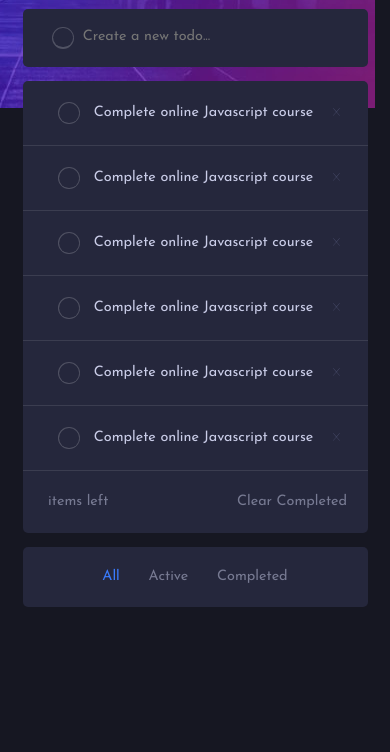
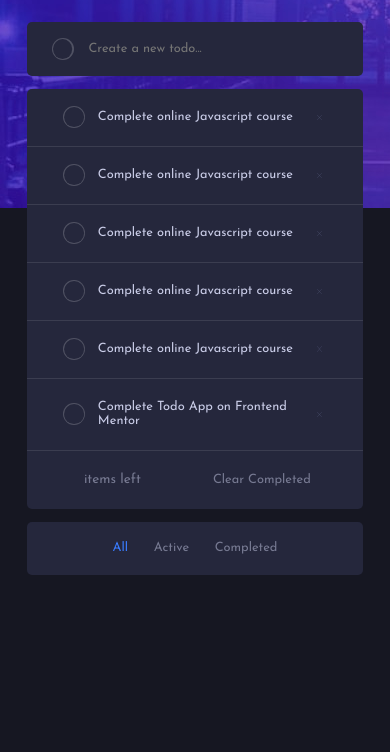
Before and after one commit to Diego-Luiz/To-do-App, a plain HTML site: page index.html in a window 390 px wide. Shown: the part 92-844 px from the top of the page. Drawn offline with Linux system fonts and the light colour scheme.

Commit message:
mobile version dark/light html & css done, desktop version started

```diff
--- a/css/main.css
+++ b/css/main.css
@@ -3,26 +3,28 @@
 :root{
     --bright-blue-clr: hsl(220, 98%, 61%);
     /* Light theme */
-    --very-light-gray-clr: hsl(0, 0%, 98%)
-    --Very-light-grayish-blue-clr: hsl(236, 33%, 92%);
-    --light-grayish-blue-clr: hsl(233, 11%, 84%);
-    --Dark-grayish-blue: hsl(236, 9%, 61%);
-    --Very-dark-grayish-blue-clr: hsl(235, 19%, 35%);
+    --ltheme-very-light-gray-clr: hsl(0, 0%, 98%);
+    --ltheme-very-light-grayish-blue-clr: hsl(236, 33%, 92%);
+    --ltheme-light-grayish-blue-clr: hsl(233, 11%, 84%);
+    --ltheme-dark-grayish-blue: hsl(236, 9%, 61%);
+    --ltheme-very-dark-grayish-blue-clr: hsl(235, 19%, 35%);
     /* Dark theme */
-    --very-dark-blue-clr: hsl(235, 21%, 11%);
-    --very-dark-desaturated-blue-clr: hsl(235, 24%, 19%);
-    --light-grayish-blue-clr: hsl(234, 39%, 85%);
-    --light-grayish-blue-hover-clr: hsl(236, 33%, 92%);
-    --dark-grayish-blue-clr: hsl(234, 11%, 52%);
-    --very-dark-grayish-blue-clr: hsl(233, 14%, 35%);
-    --very-darker-grayish-blue-clr: hsl(237, 14%, 26%);
+    --dtheme-very-dark-blue-clr: hsl(235, 21%, 11%);
+    --dtheme-very-dark-desaturated-blue-clr: hsl(235, 24%, 19%);
+    --dtheme-light-grayish-blue-clr: hsl(234, 39%, 85%);
+    --dtheme-light-grayish-blue-hover-clr: hsl(236, 33%, 92%);
+    --dtheme-dark-grayish-blue-clr: hsl(234, 11%, 52%);
+    --dtheme-very-dark-grayish-blue-clr: hsl(233, 14%, 35%);
+    --dtheme-very-darker-grayish-blue-clr: hsl(237, 14%, 26%);
 }
 
 body{
     font-family: 'Josefin Sans', sans-serif;
     font-size: 18px;
-    background: var(--very-dark-blue-clr) url(../images/bg-mobile-dark.jpg) no-repeat;
+    transition: background .2s ease-out;
 }
+body.dark-theme{ background: var(--dtheme-very-dark-blue-clr) url(../images/bg-mobile-dark.jpg) no-repeat; }
+body.light-theme{ background: var(--ltheme-light-grayish-blue-clr) url(../images/bg-mobile-light.jpg) no-repeat; }
 h1,h2{
     padding: 0;
     margin: 0;
@@ -41,20 +43,27 @@ input[type=checkbox].todo-list__input{
     height: 1px;
     overflow: hidden;
 }
-.container{ padding: 2.25em 1.25em 1.5em; }
+.container{
+    /* padding: 2.25em 1.25em 1.5em;  */
+    width: 86%;
+    margin: 0 auto;
+    box-sizing: border-box;
+}
 .default-btn{
+    border: none;
     background-color: transparent;
-    border: none;
-    color: var(--dark-grayish-blue-clr);
     cursor: pointer;
     transition: color .2s ease-out;
 }
-.default-btn:hover{ color: white; }
+.dark-theme .default-btn{ color: var(--dtheme-dark-grayish-blue-clr); }
+.light-theme .default-btn{ color: var(--ltheme-dark-grayish-blue); }
+.dark-theme .default-btn:hover{ color: white; }
 
 .top-header{
     display: flex;
     justify-content: space-between;
     align-items: center;
+    padding: 2.5em 0 2em;
 }
 .logo{
     color: white;
@@ -71,20 +80,22 @@ input[type=checkbox].todo-list__input{
 }
 
 .todo-list{
-    padding-top: 0;
+    padding: 0 0 4em;
     margin: 0;
     list-style: none;
-    color: var(--light-grayish-blue-clr);
 }
+.dark-theme .todo-list{ color: var(--dtheme-light-grayish-blue-clr); }
+.light-theme .todo-list{ color: var(--dtheme-very-dark-blue-clr); }
 .list__item{
     display: flex;
-    justify-content: space-around;
+    justify-content: center;
     align-items: center;
     padding: .5em 1em;
-    background-color: var(--very-dark-desaturated-blue-clr);
     box-sizing: border-box;
-    font-size: .9rem;
+    font-size: .8rem;
 }
+.dark-theme .list__item{ background-color: var(--dtheme-very-dark-desaturated-blue-clr); }
+.light-theme .list__item{ background-color: white; }
 .list__item:first-child{
     margin-bottom: 1em;
     padding-bottom: 1.25em;
@@ -94,26 +105,32 @@ input[type=checkbox].todo-list__input{
 .list__item.--all-bdradius{ border-radius: 5px; }
 .list__item.--top-bdradius{ border-radius: 5px 5px 0 0; }
 .list__item.--bottom-bdradius{ border-radius: 0 0 5px 5px; }
-.list__item.--bd-bottom{ border-bottom: solid 1px rgba(255,255,255, .1); }
-.list__item.--justify-spacebtw{ justify-content: space-between; }
-.list__item.--justify-start{ justify-content: flex-start; }
-.list__item.--justify-center{ justify-content: center; }
+.list__item.--justify-around{ justify-content: space-around; }
+.dark-theme .list__item.--bd-bottom{ border-bottom: solid 1px rgba(255,255,255, .1); }
+.light-theme .list__item.--bd-bottom{ border-bottom: solid 1px var(--ltheme-light-grayish-blue-clr); }
 .list__item .todo-list__label{
     display: inline-block;
     padding: 1.15em 0;
+    width: 200px;
+    max-height: 80px;
+    margin-left: 1em;
+    margin-right: 1em;
     cursor: pointer;
+    overflow-y: auto;
     transition: all .2s ease-out;
 }
-.list__item .todo-list__label:hover{ color: white; }
+.dark-theme .list__item .todo-list__label:hover{ color: white; }
+.light-theme .list__item .todo-list__label{ color: var(--dtheme-very-dark-grayish-blue-clr); }
+.light-theme .list__item .todo-list__label:hover{ color: var(--dtheme-very-dark-grayish-blue-clr); }
 .todo-list__input{
     position: relative;
     border: none;
     background-color: transparent;
-    color: var(--light-grayish-blue-clr);
 }
+.dark-theme .todo-list__input{ color: var(--dtheme-light-grayish-blue-clr); }
 .todo-list__input.--input-newtodo{
     width: 80%;
-    margin-left: .45em;
+    margin-left: 1em;
 }
 
 .gradient-checkbox{
@@ -122,9 +139,11 @@ input[type=checkbox].todo-list__input{
     width: 22px;
     height: 22px;
     border-radius: 50%;
-    background: rgba(255,255,255,.2);
     transition: background .2s ease-out;
+    cursor: pointer;
 }
+.dark-theme .gradient-checkbox{ background: rgba(255,255,255,.2); }
+.light-theme .gradient-checkbox{ background: var(--ltheme-light-grayish-blue-clr); }
 .gradient-checkbox:hover{ background: linear-gradient(90deg, hsl(192, 100%, 67%),hsl(280, 87%, 65%)); }
 .gradient-checkbox::before{
     content: '';
@@ -135,11 +154,11 @@ input[type=checkbox].todo-list__input{
     width: 90%;
     height: 90%;
     border-radius: inherit;
-    background: var(--very-dark-desaturated-blue-clr);
     transition: background .2s ease-out;
     /* background: linear-gradient(90deg, hsl(192, 100%, 67%),hsl(280, 87%, 65%)); */
 }
-
+.dark-theme .gradient-checkbox::before{ background: var(--dtheme-very-dark-desaturated-blue-clr); }
+.light-theme .gradient-checkbox::before{ background: white; }
 .delete-todo-btn{
     height: max-content;
     width: 1.35em;
@@ -148,14 +167,37 @@ input[type=checkbox].todo-list__input{
     display: flex;
     align-items: center;
     height: min-content;
-    color: var(--dark-grayish-blue-clr);
+    font-size: .85rem;
 }
+.dark-theme .items-left-container{ color: var(--dtheme-dark-grayish-blue-clr); }
+.light-theme .items-left-container{ color: var(--ltheme-dark-grayish-blue); }
 #items-left{
     appearance: textfield;
     width: .5em;
     background-color: transparent;
     border: none;
-    color: var(--dark-grayish-blue-clr);
 }
+.dark-theme #items-left{  color: var(--dtheme-dark-grayish-blue-clr); }
+.light-theme #items-left{ color: var(--ltheme-dark-grayish-blue-clr); }
 .filter-btn{ padding: 1em; }
+.light-theme .filter-btn{ font-weight: 700; }
 .filter-btn.active{ color: var(--bright-blue-clr); }
+
+@media screen and (min-width: 376px) {
+    body.dark-theme{ background: var(--dtheme-very-dark-blue-clr) url(../images/bg-desktop-dark.jpg) repeat-x; }
+    body.light-theme{ background: var(--ltheme-light-grayish-blue-clr) url(../images/bg-desktop-light.jpg) repeat-x; }
+}
+
+@media screen and (min-width: 992px) {
+    .container{
+        width: 50%;
+    }
+    .logo{ font-size: 2rem; }
+    .list__item{
+        justify-content: flex-start;
+        font-size: 1rem;
+    }
+    .list__item .todo-list__label{
+        width: 90%;
+    }
+}
--- a/index.html
+++ b/index.html
@@ -10,7 +10,7 @@
   <script src="js/app.js" defer></script>
   <title>Frontend Mentor | Todo app</title>
 </head>
-<body>
+<body class="dark-theme">
   <header class="top-header container">
     <h1 class="logo">To do</h1>
     <button class="theme-btn default-btn">
@@ -18,9 +18,9 @@
       <img src="images/icon-sun.svg" alt="" aria-hidden="true">
     </button>
   </header>
-  <main>
-    <ul class="todo-list container">
-      <li class="list__item --all-bdradius --justify-center">
+  <main class="container">
+    <ul class="todo-list">
+      <li class="list__item --all-bdradius">
         <span class="gradient-checkbox" aria-hidden="true"></span>
         <input type="text" placeholder="Create a new todo..." class="todo-list__input --input-newtodo">
       </li>
@@ -72,20 +72,20 @@
       <li class="list__item --bd-bottom">
         <input type="checkbox" value="Complete online Javascript course" id="6" class="todo-list__input">
         <span class="gradient-checkbox" aria-hidden="true"></span>
-        <label for="6" class="todo-list__label">Complete online Javascript course</label>
+        <label for="6" class="todo-list__label">Complete Todo App on Frontend Mentor</label>
         <button class="delete-todo-btn default-btn" type="button">
           <span class="sr-only">Delete this to do</span>
           <img src="images/icon-cross.svg" alt="" aria-hidden="true">
         </button>
       </li>
-      <li class="list__item --bottom-bdradius --justify-spacebtw">
+      <li class="list__item --bottom-bdradius --justify-around">
         <p class="items-left-container">
           <input type="number" id="items-left" value="1" readonly>
           <label for="items-left">items left</label>
         </p>
         <button type="button" class="default-btn">Clear Completed</button>
       </li>
-      <li class="list__item --all-bdradius --justify-center">
+      <li class="list__item --all-bdradius">
         <button type="button" class="default-btn filter-btn active">All</button>
         <button type="button" class="default-btn filter-btn">Active</button>
         <button type="button" class="default-btn filter-btn">Completed</button>
```
